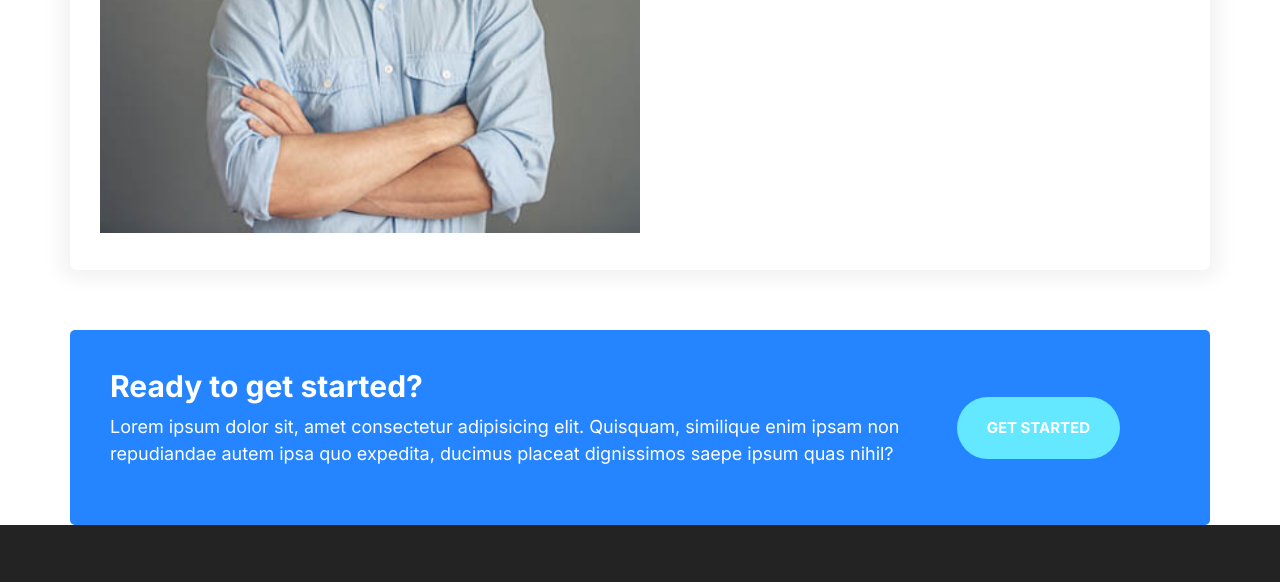
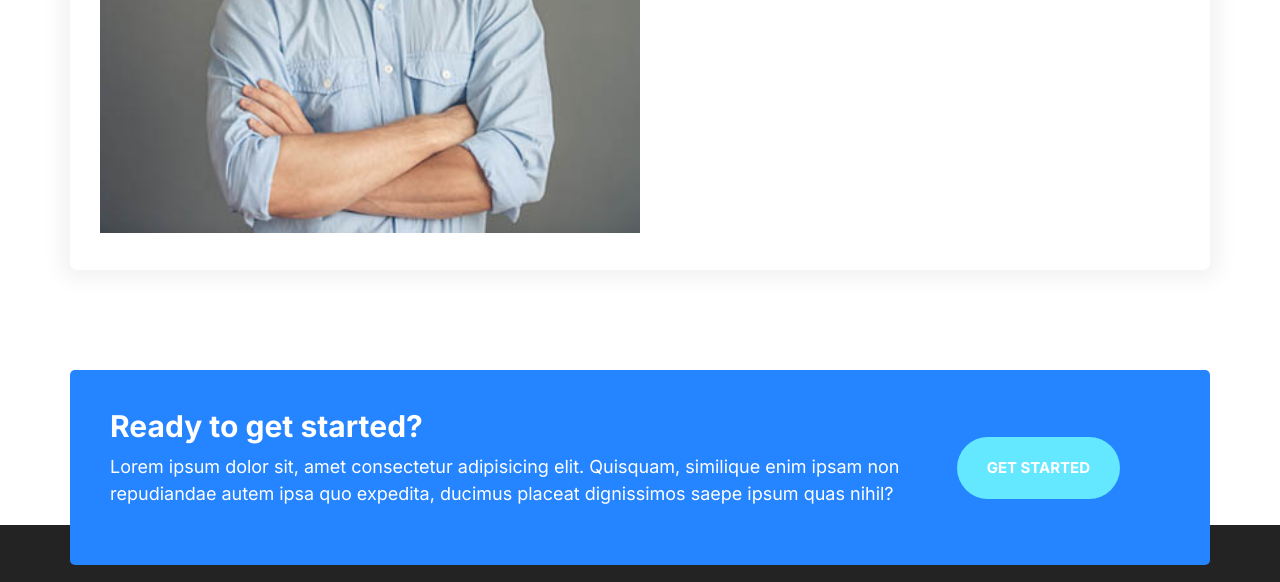
Before and after one commit to Seba0702/Moshify, a website built with Parcel: page index.html in a window 1280 px wide. Shown: the part 5059-5641 px from the top of the page. Built offline with nearby package versions, Linux system fonts and the light colour scheme.

Commit message:
Change position styling of callout

```diff
--- a/css/styles.css
+++ b/css/styles.css
@@ -556,10 +556,8 @@ a {
   padding: 4rem;
   border-radius: 5px;
   width: auto;
-  justify-self: center;
-  align-self: center;
-  align-items: center;
-  justify-content: center;
+  position: relative;
+  top: 40px;
 }
 
 .callout--primary {
```
